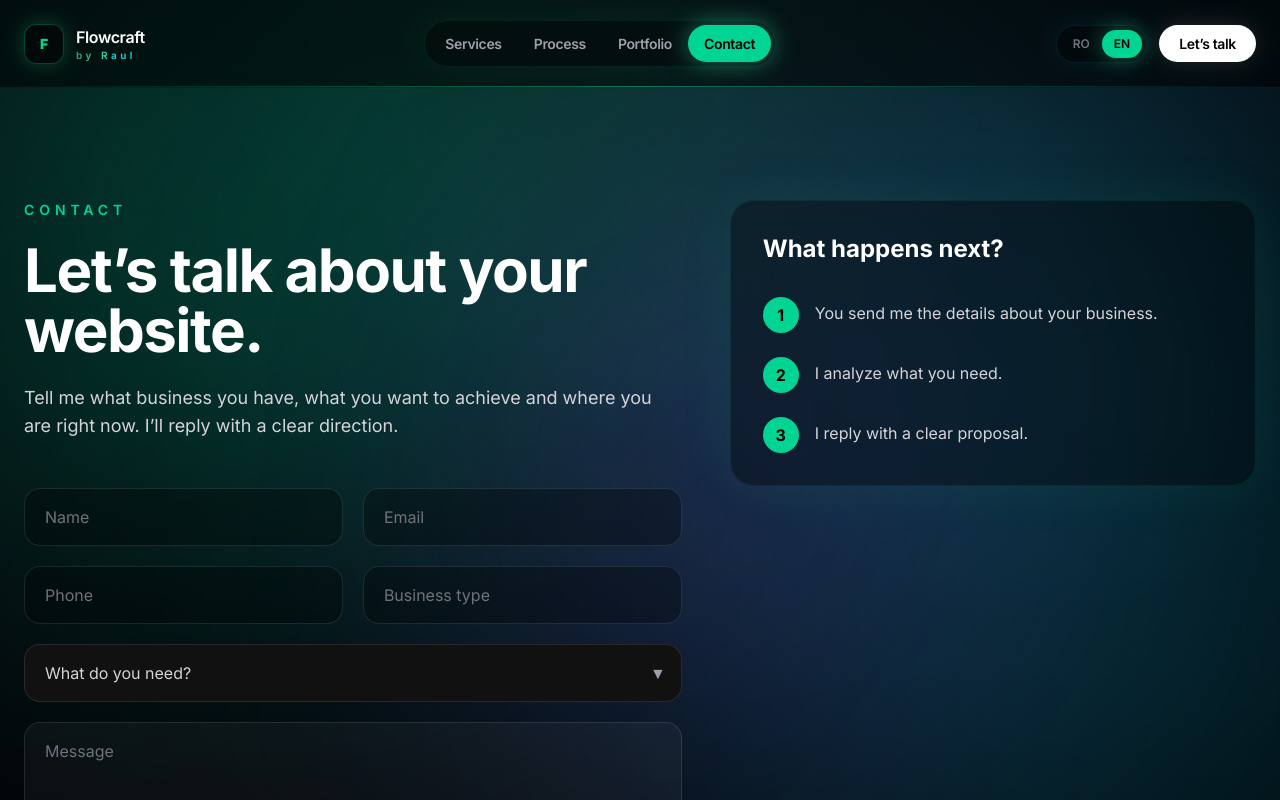
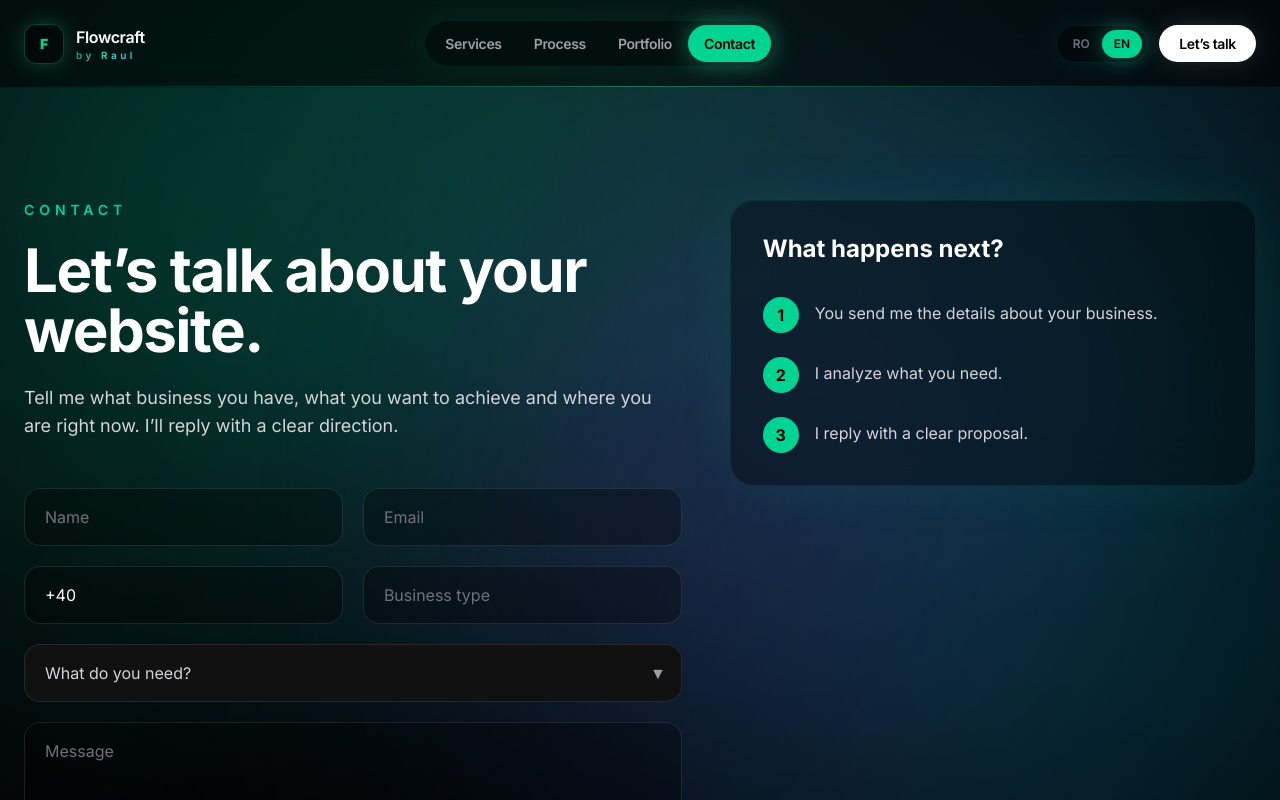
Before and after one commit to RaulRauta/my-business-site, a Next.js app: page /en/contact in a window 1280 px wide. Shown: the top 800 px of the page. Built offline with nearby package versions, Linux system fonts and the light colour scheme.

Commit message:
initial commit - contact form + validation

```diff
--- a/app/[lang]/contact/page.tsx
+++ b/app/[lang]/contact/page.tsx
@@ -16,6 +16,8 @@ export default function ContactPage({
   const { lang } = use(params);
 
   const [service, setService] = useState("");
+  const [phone, setPhone] = useState("+40");
+  const [phoneError, setPhoneError] = useState("");
   const [loading, setLoading] = useState(false);
   const [status, setStatus] = useState<"idle" | "success" | "error">("idle");
 
@@ -34,6 +36,7 @@ export default function ContactPage({
       loading: "Se trimite...",
       success: "Mesaj trimis cu succes. Îți voi răspunde cât de curând.",
       error: "A apărut o eroare. Încearcă din nou.",
+      phoneError: "Număr invalid. Folosește formatul +407xxxxxxxx.",
       sideTitle: "Ce se întâmplă după?",
       steps: [
         "Îmi trimiți detaliile despre business.",
@@ -55,6 +58,7 @@ export default function ContactPage({
       loading: "Sending...",
       success: "Message sent successfully. I’ll get back to you soon.",
       error: "Something went wrong. Please try again.",
+      phoneError: "Invalid number. Use the format +407xxxxxxxx.",
       sideTitle: "What happens next?",
       steps: [
         "You send me the details about your business.",
@@ -63,6 +67,18 @@ export default function ContactPage({
       ],
     },
   }[lang];
+
+  function handlePhoneChange(value: string) {
+    let cleaned = value.replace(/[^\d+]/g, "");
+
+    if (!cleaned.startsWith("+40")) {
+      cleaned = "+40" + cleaned.replace(/^\+?40?/, "");
+    }
+
+    const rest = cleaned.slice(3).replace(/\D/g, "").slice(0, 9);
+    setPhone("+40" + rest);
+    setPhoneError("");
+  }
 
   return (
     <>
@@ -85,12 +101,23 @@ export default function ContactPage({
               className="mt-12 grid gap-5"
               onSubmit={async (e) => {
                 e.preventDefault();
+
                 setLoading(true);
                 setStatus("idle");
+                setPhoneError("");
 
                 const form = e.currentTarget;
                 const formData = new FormData(form);
                 const data = Object.fromEntries(formData.entries());
+
+                const phoneValue = String(data.phone || "").trim();
+                const phoneRegex = /^\+40\d{9}$/;
+
+                if (!phoneRegex.test(phoneValue)) {
+                  setPhoneError(t.phoneError);
+                  setLoading(false);
+                  return;
+                }
 
                 const res = await fetch("/api/contact", {
                   method: "POST",
@@ -104,6 +131,7 @@ export default function ContactPage({
                   setStatus("success");
                   form.reset();
                   setService("");
+                  setPhone("+40");
 
                   form.scrollIntoView({ behavior: "smooth", block: "start" });
 
@@ -114,7 +142,10 @@ export default function ContactPage({
                   setStatus("error");
 
                   form.scrollIntoView({ behavior: "smooth", block: "start" });
-                  setTimeout(() => setStatus("idle"), 4000);
+
+                  setTimeout(() => {
+                    setStatus("idle");
+                  }, 4000);
                 }
 
                 setLoading(false);
@@ -139,12 +170,24 @@ export default function ContactPage({
               </div>
 
               <div className="grid gap-5 md:grid-cols-2">
-                <input
-                  name="phone"
-                  type="text"
-                  placeholder={t.phone}
-                  className="rounded-2xl border border-white/10 bg-black/30 px-5 py-4 outline-none transition placeholder:text-zinc-500 focus:border-emerald-400/70 focus:bg-black/40 focus:shadow-[0_0_22px_rgba(52,211,153,0.18)]"
-                />
+                <div>
+                  <input
+                    name="phone"
+                    type="tel"
+                    inputMode="numeric"
+                    value={phone}
+                    onChange={(e) => handlePhoneChange(e.target.value)}
+                    className={`w-full rounded-2xl border bg-black/30 px-5 py-4 outline-none transition placeholder:text-zinc-500 focus:bg-black/40 ${
+                      phoneError
+                        ? "border-red-400/60 focus:border-red-400"
+                        : "border-white/10 focus:border-emerald-400/70 focus:shadow-[0_0_22px_rgba(52,211,153,0.18)]"
+                    }`}
+                  />
+
+                  {phoneError && (
+                    <p className="mt-2 text-sm text-red-400">{phoneError}</p>
+                  )}
+                </div>
 
                 <input
                   name="business"
@@ -163,7 +206,7 @@ export default function ContactPage({
                 required
                 placeholder={t.message}
                 rows={7}
-                className="resize-none rounded-2xl border border-white/10 bg-white/4 px-5 py-4 outline-none transition placeholder:text-zinc-500 focus:border-emerald-400"
+                className="resize-none rounded-2xl border border-white/10 bg-black/30 px-5 py-4 outline-none transition placeholder:text-zinc-500 focus:border-emerald-400/70 focus:bg-black/40 focus:shadow-[0_0_22px_rgba(52,211,153,0.18)]"
               />
 
               <AnimatePresence>
@@ -173,7 +216,7 @@ export default function ContactPage({
                     animate={{ opacity: 1, y: 0 }}
                     exit={{ opacity: 0, y: -8 }}
                     transition={{ duration: 0.25 }}
-                    className="rounded-2xl border border-white/10 bg-black/30 px-5 py-4 outline-none transition placeholder:text-zinc-500 focus:border-emerald-400/70 focus:bg-black/40 focus:shadow-[0_0_22px_rgba(52,211,153,0.18)]"
+                    className="rounded-2xl border border-emerald-400/30 bg-emerald-400/10 px-5 py-4 text-sm text-emerald-300"
                   >
                     {t.success}
                   </motion.div>
@@ -187,7 +230,7 @@ export default function ContactPage({
                     animate={{ opacity: 1, y: 0 }}
                     exit={{ opacity: 0, y: -8 }}
                     transition={{ duration: 0.25 }}
-                    className="rounded-2xl border border-white/10 bg-black/30 px-5 py-4 outline-none transition placeholder:text-zinc-500 focus:border-emerald-400/70 focus:bg-black/40 focus:shadow-[0_0_22px_rgba(52,211,153,0.18)]"
+                    className="rounded-2xl border border-red-400/30 bg-red-400/10 px-5 py-4 text-sm text-red-300"
                   >
                     {t.error}
                   </motion.div>
--- a/app/[lang]/services/page.tsx
+++ b/app/[lang]/services/page.tsx
@@ -298,6 +298,22 @@ export default async function ServicesPage({
               {lang === "ro"
                 ? "Îmi spui ce business ai și îți pot propune o structură potrivită, fără să te pierd în termeni tehnici."
                 : "Tell me about your business and I can suggest the right structure without drowning you in technical terms."}
+              <h2 className="text-3xl font-bold text-white mt-20">
+                {lang === "ro" ? "Pentru cine este" : "Who this is for"}
+              </h2>
+
+              <div className="mt-6 grid gap-4 md:grid-cols-2">
+                {[
+                  "Business-uri locale fără site",
+                  "Site-uri vechi care nu aduc clienți",
+                  "Oameni care vor ceva simplu și clar",
+                  "Startup-uri care au nevoie de prezență online rapid",
+                ].map((item) => (
+                  <div className="rounded-2xl border border-white/10 bg-white/[0.04] p-4 text-zinc-300">
+                    ✦ {item}
+                  </div>
+                ))}
+              </div>
             </p>
 
             <Link
--- a/components/Navbar.tsx
+++ b/components/Navbar.tsx
@@ -145,7 +145,7 @@ export default function Navbar({ lang }: { lang: Lang }) {
             href={`/${lang}/contact`}
             className="hidden rounded-full bg-white px-5 py-2 text-[14px] font-semibold tracking-tight text-black shadow-[0_0_25px_rgba(255,255,255,0.12)] transition hover:bg-emerald-400 hover:shadow-[0_0_35px_rgba(52,211,153,0.55)] lg:block"
           >
-            {lang === "ro" ? "Discutăm" : "Let’s talk"}
+            {lang === "ro" ? "Let’s talk" : "Let’s talk"}
           </Link>
 
           {/* MOBILE HAMBURGER */}
```
